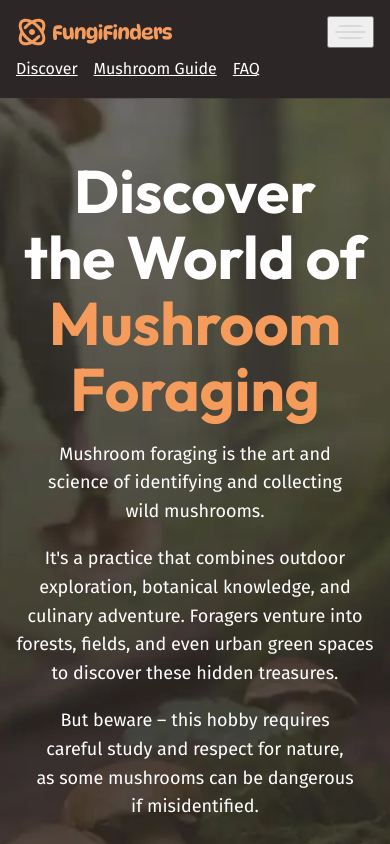
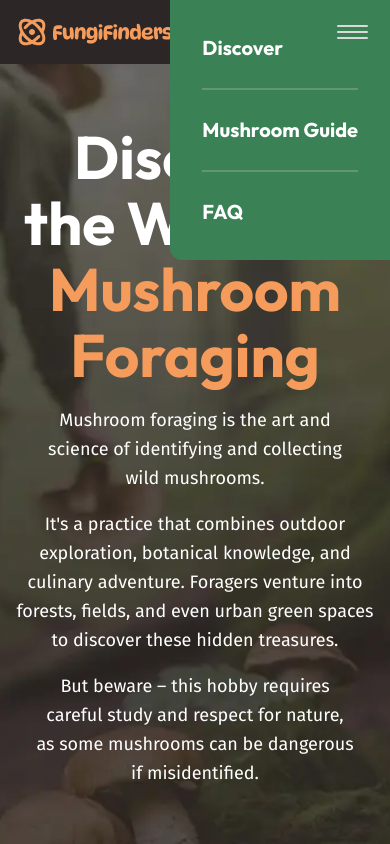
Before and after one commit to irkov/fungy, a plain HTML site: page index.html in a window 390 px wide. Both pictures are taken after a click on the button "Menu". Shown: the top 844 px of the page. Drawn offline with Linux system fonts and the light colour scheme.

Commit message:
functional hamburger menu

```diff
--- a/css/style.css
+++ b/css/style.css
@@ -278,11 +278,64 @@
     justify-content: space-between;
   }
 
+  [aria-controls="primary-nav"] {
+    z-index: 1000;
+    cursor: pointer;
+    background: transparent;
+    border: 0;
+
+    img {
+      border-radius: 0;
+    }
+  }
+
+  [aria-controls="primary-nav"] {
+    display: none;
+  }
+
   .primary-navigation {
     ul {
       display: flex;
       flex-wrap: wrap;
       gap: 0.5rem 1rem;
+    }
+
+    a {
+      text-decoration: none;
+    }
+
+    @media (width < 760px) {
+      display: none;
+      position: absolute;
+      z-index: 10;
+      top: 0;
+      right: 0;
+      font-size: var(--font-size-lg);
+      font-weight: bold;
+      font-family: var(--ff-heading);
+      background-color: var(--background-accent-main);
+      padding: 2rem;
+      border-radius: 0 0 0 var(--border-radius-3);
+
+      ul {
+        gap: 0;
+        flex-direction: column;
+      }
+
+      li + li {
+        margin-block-start: 1.5rem;
+        padding-block-start: 1.5rem;
+        border-top: 2px solid var(--background-accent-light);
+      }
+    }
+  }
+
+  @media (width < 760px) {
+    [aria-controls="primary-nav"] {
+      display: block;
+    }
+    [aria-expanded="true"] ~ .primary-navigation {
+      display: block;
     }
   }
 
--- a/index.html
+++ b/index.html
@@ -12,6 +12,7 @@
       href="https://fonts.googleapis.com/css2?family=Fira+Sans:wght@400;700&family=Outfit:wght@100..900&display=swap"
       rel="stylesheet"
     />
+    <script src="/main.js" defer></script>
   </head>
 
   <body>
@@ -23,7 +24,7 @@
             <span class="visually-hidden">Menu</span>
             <img src="/assets/hamburger.svg " alt="" />
           </button>
-          <nav id="primary-nav " class="primary-navigation">
+          <nav id="primary-nav" class="primary-navigation">
             <ul role="list">
               <li><a href="/">Discover</a></li>
               <li><a href="#">Mushroom Guide</a></li>
--- /dev/null
+++ b/main.js
@@ -0,0 +1,14 @@
+const navToggle = document.querySelector('[aria-controls="primary-nav"]');
+const primaryNav = document.querySelector("#primary-nav");
+
+navToggle.addEventListener("click", () => {
+  const navOpened = navToggle.getAttribute("aria-expanded");
+
+  if (navOpened === "false") {
+    navToggle.setAttribute("aria-expanded", "true");
+  } else {
+    navToggle.setAttribute("aria-expanded", "false");
+  }
+
+  console.log(navOpened);
+});
```
